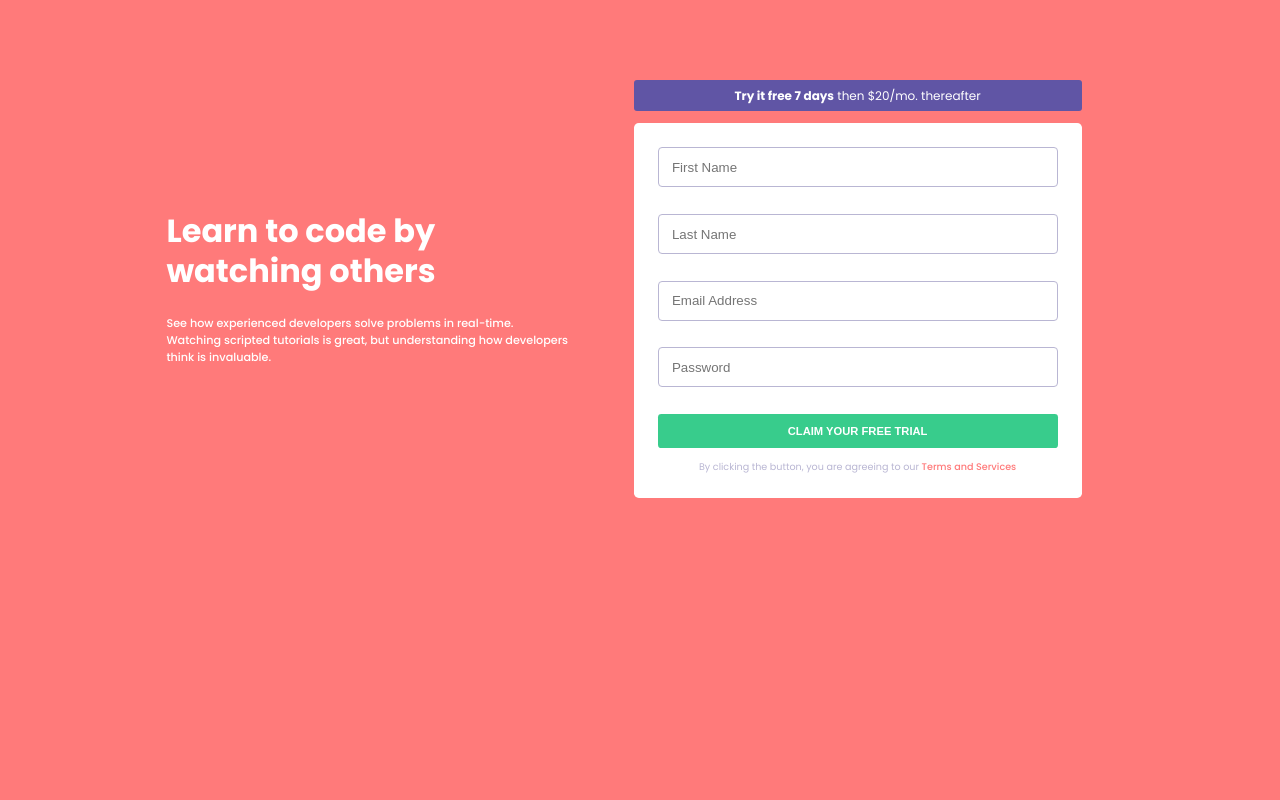
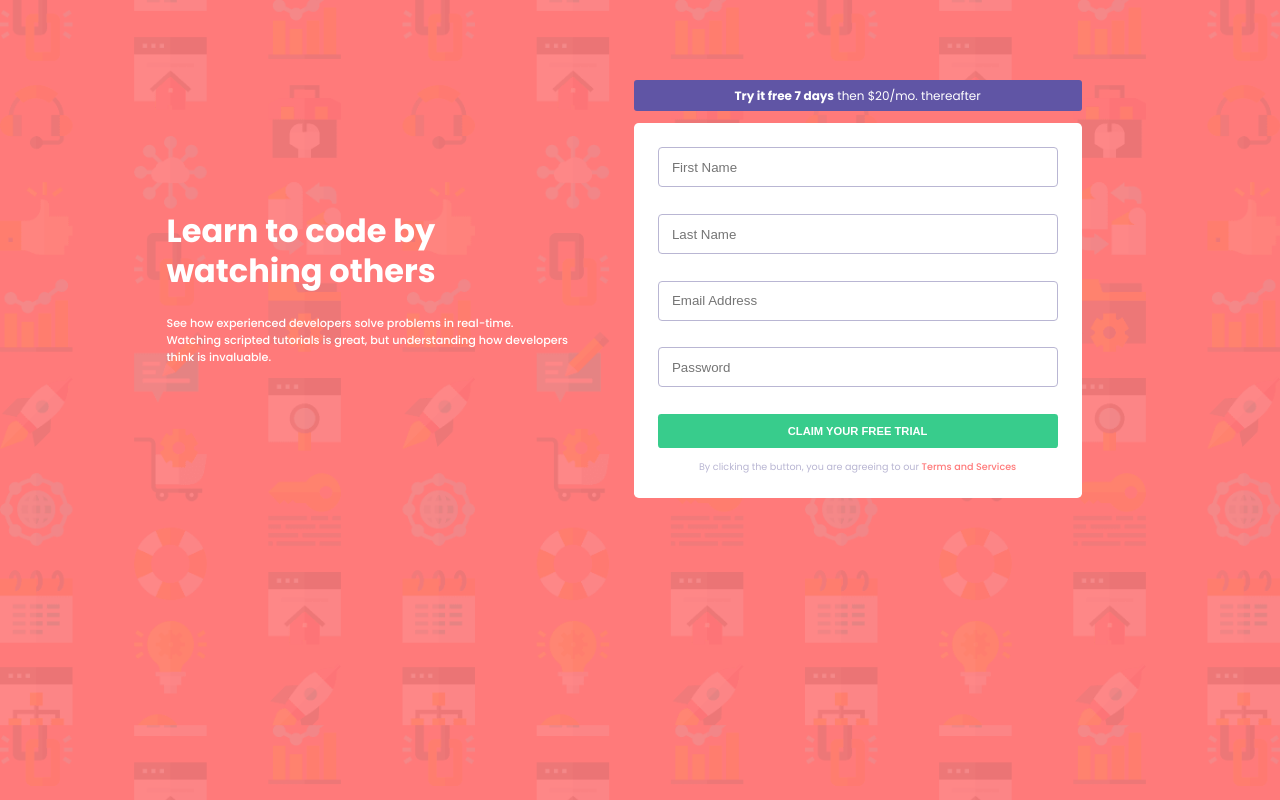
Before and after one commit to Levy2910/Sign-up-Form, a plain HTML site: page index.html in a window 1280 px wide. Drawn offline with Linux system fonts and the light colour scheme.

Commit message:
Update style.css

```diff
--- a/style.css
+++ b/style.css
@@ -4,9 +4,12 @@
     box-sizing: border-box;
 }
 body {
+    width:100%;
+    height:100%;
+    background-image: url("images/bg-intro-desktop.png");
+    background-size: cover;
     background-color: hsl(0, 100%, 74%);
     font-family: 'Poppins', sans-serif;
-
 }
 /* container */
 .container{
```
